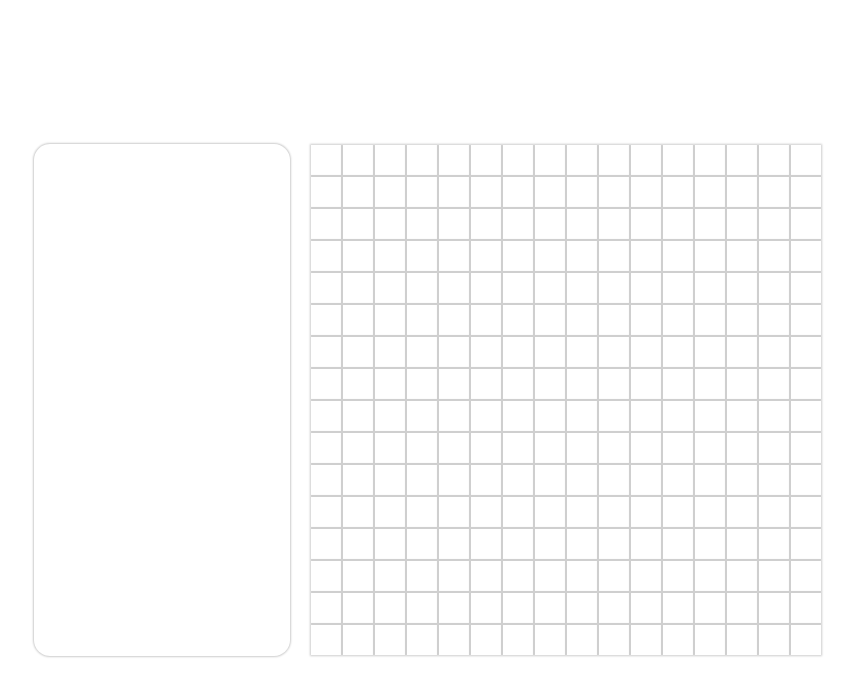
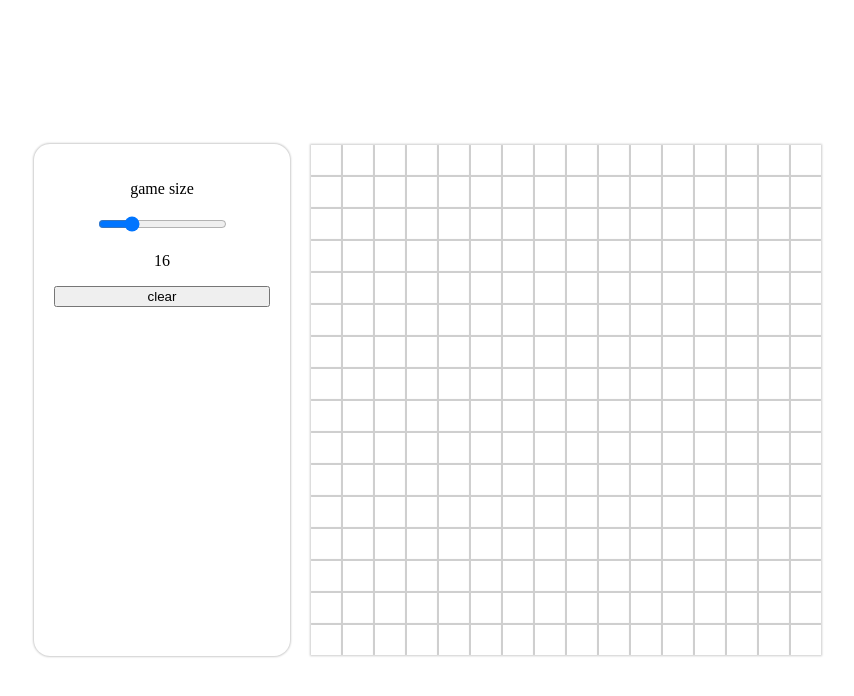
Before and after one commit to Larrys-code/Etch-A-Sketch, a plain HTML site: page index.html in a window 1280 px wide. Shown: the whole page, without its empty margins (212-1066 px from the left). Drawn offline with Linux system fonts and the light colour scheme.

Commit message:
Add slider functionality

```diff
--- a/app.js
+++ b/app.js
@@ -50,4 +50,12 @@ function makeGame(howManyBlocks){
     blocks.forEach(block => {block.addEventListener("mouseover", function(){randomizeColor(this)})});
 };
 
-makeGame(16);
+let gameSize = 16;
+
+document.getElementById("gameSizeSlider").oninput = function(){
+    gameSize = this.value;
+    document.getElementById("gameSizeValue").textContent = this.value;
+    makeGame(gameSize);
+};
+
+makeGame(gameSize);
--- a/index.html
+++ b/index.html
@@ -8,7 +8,14 @@
     <link rel="stylesheet" href="./styles.css"/>
 </head>
 <body>
-    <div id="menu"></div>
+    <div id="menu">
+        <div class="container">
+            <p>game size</p>
+            <input type="range" min="1" max="64" value="16" class="slider" id="gameSizeSlider">
+            <p id="gameSizeValue">16</p>
+        </div>
+        <button id="clearButton">clear</button>
+    </div>
     <div id="etchASketchContainer"></div>
     <script src="app.js"></script>
 </body>
--- a/styles.css
+++ b/styles.css
@@ -12,6 +12,8 @@ body {
 }
 
 #menu {
+    display: flex;
+    flex-direction: column;
     height: 512px;
     width: 256px;
     border-radius: 16px;
@@ -30,6 +32,9 @@ body {
     align-content: center;
     flex: 0 0 auto;
 }
+.container {
+    text-align: center;
+}
 
 .gameRow {
     display: flex;
```
